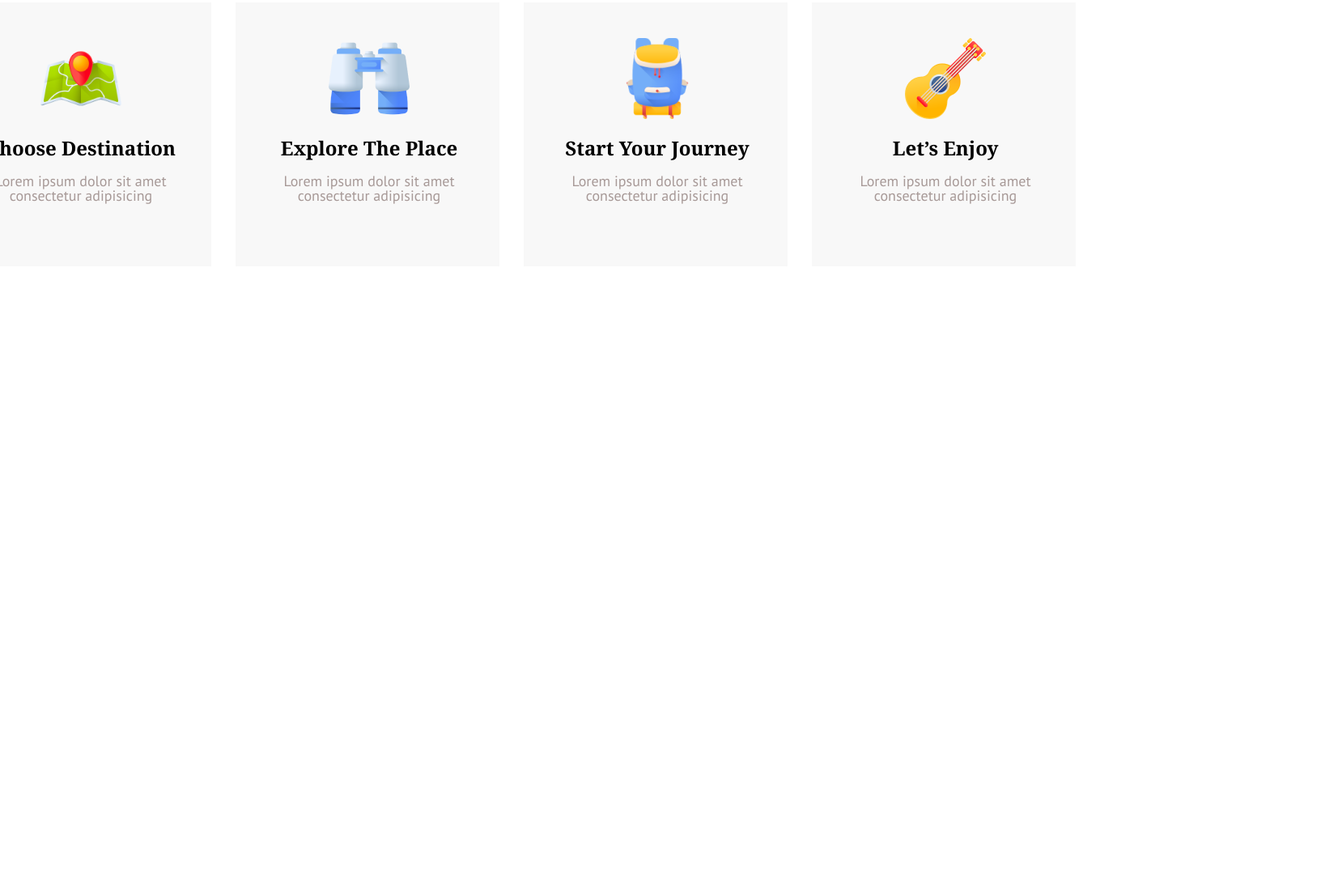
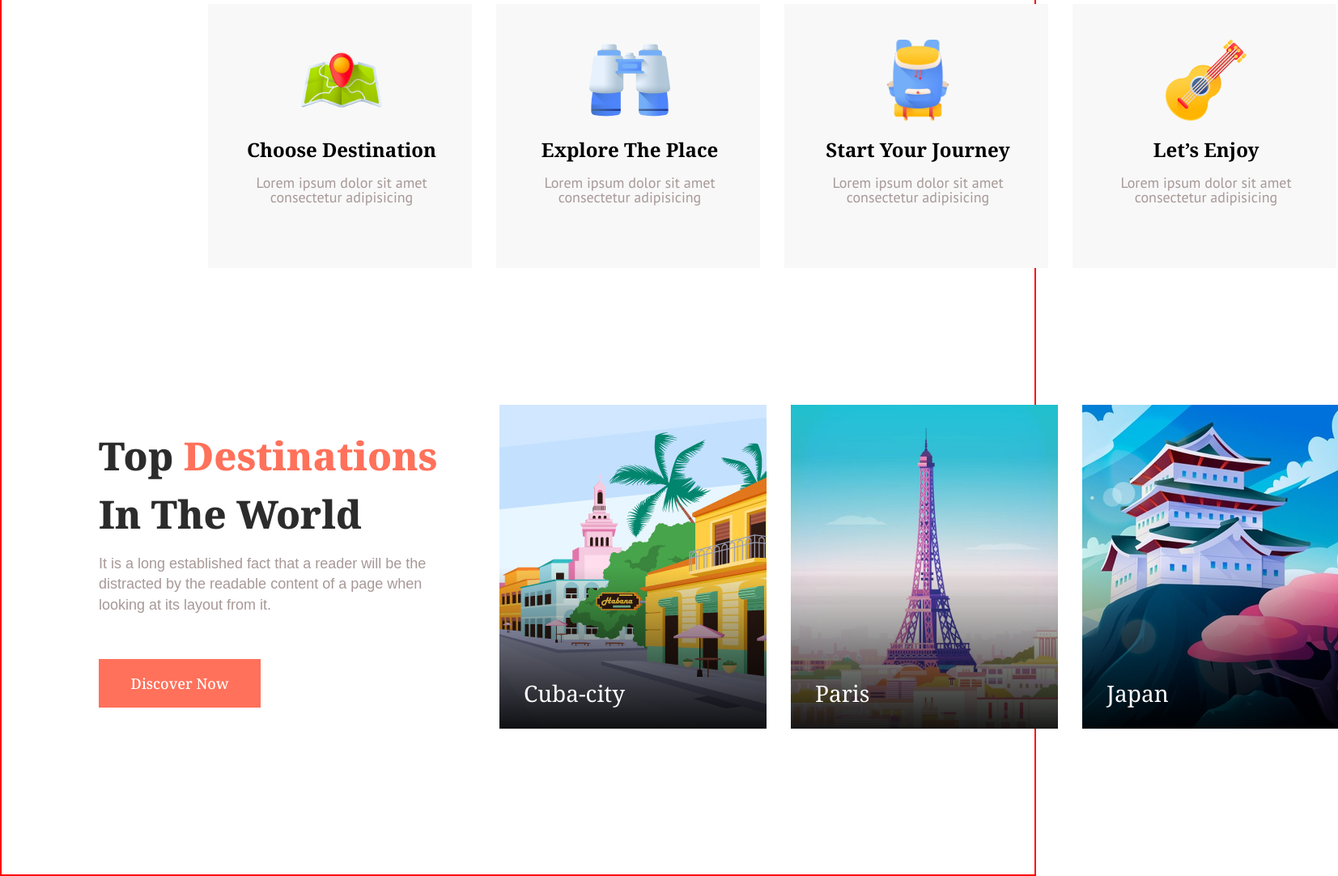
Before and after one commit to VladBr16/Travel_firma_prj, a plain HTML site: page index.html in a window 1280 px wide. Shown: the part 1362-2444 px from the top of the page at 81% size, 1653 px wide, since content can reach past the window. Before the commit the page ends 1871 px from the top, so only its background shows below. Drawn offline with Linux system fonts and the light colour scheme.

Commit message:
added third section and hover-buttons' '

```diff
--- a/css/header/header.css
+++ b/css/header/header.css
@@ -15,6 +15,8 @@
   font-family: Noto serif;
   font-size:20px;
 }
+
+ю
 .header_nav_acc{
   display:flex;
   justify-content: space-between;
--- a/css/main.css
+++ b/css/main.css
@@ -2,3 +2,4 @@
 @import "./header/header.css";
 @import "./main_sections/first_section/first_section.css";
 @import "./main_sections/second_section/second_section.css";
+@import "./main_sections/third_section/third_section.css";
--- a/css/main_sections/second_section/second_section.css
+++ b/css/main_sections/second_section/second_section.css
@@ -1,17 +1,16 @@
 .second{
-  display:flex;
-  justify-content: center;
+
 }
 .second_section{
-  padding:175px 151px 180px 135px;
-
-
+  /* border: 2px solid black; */
+  padding: 175px 271px 169px 255px;
 }
 
 .second_section_container{
   display: flex;
   justify-content: space-between;
   align-items: center;
+
 
   width:1394px;
   height:326px;
--- /dev/null
+++ b/css/main_sections/third_section/third_section.css
@@ -0,0 +1,83 @@
+.third_section{
+
+  width:100%;
+  height: 580px;
+  position: relative;
+  display: flex;
+}
+/* .square{
+  position: absolute;
+  width: 789px;
+  height:580px;
+  background-color: rgba(0, 0, 0, 0.267);
+  left: 1130px;
+  z-index: 0;
+} */
+.third_section_container{
+  display: flex;
+  align-items: center;
+
+  padding-left:120px;
+  padding-bottom:180px;
+}
+
+.third_section_box_pictures{
+  padding-left: 75px;
+}
+.third_section_image{
+  display: flex;
+  gap: 30px;
+}
+.figure_box{
+  width:330px;
+  height: 400px;
+  position: relative;
+}
+.figure_box:last-child{
+  width: 316px;
+}
+figcaption{
+  position:absolute;
+  bottom: 30px;
+  left:30px;
+  font-family: var(--font-family);
+  color:white;
+  font-size: 28px;
+  font-weight: 400;
+  z-index: 50;
+}
+.overlay::before {
+  content: '';
+  z-index: 10;
+  width: 100%;
+  height: 100%;
+  display: block;
+  position: absolute;
+  background: linear-gradient(0deg, rgba(0, 0, 0, 0.9) 0%, rgba(255, 255, 255, 0) 50%);
+}
+.third_section_h2{
+  font-family: var(--font-family);
+  font-weight: 800;
+  font-size: 48px;
+  color: #2c2c2c;
+  line-height: 1.5;
+  width:419px;
+  height:116px;
+
+  margin-bottom: 41px;
+}
+.third_section_h2__span{
+  color: #ff715b;
+}
+.third_section_p{
+  font-family: var(--second-family);
+  font-weight: 400;
+  font-size: 18px;
+  line-height: 144%;
+  color: #a79997;
+
+  width:420px;
+  height:71px;
+
+  margin-bottom: 59px;
+}
--- a/css/reset.css
+++ b/css/reset.css
@@ -1,3 +1,8 @@
+:root {
+  --font-family: "Noto Serif", sans-serif;
+  --second-family: "Product Sans", sans-serif;
+}
+
 
 html, body, div, span, applet, object, iframe,
 h1, h2, h3, h4, h5, h6, p, blockquote, pre,
@@ -26,8 +31,8 @@ footer, header, hgroup, menu, nav, section {
 }
 body {
 	line-height: 1;
-  width:100%;
-
+  /* width:100%; */
+border: 2px solid red;
 }
 ol, ul {
 	list-style: none;
@@ -101,3 +106,8 @@ a, li{
   list-style-type:none;
   color:black;
 }
+.btn:hover{
+  cursor:pointer;
+  background-color: #f3563e;
+  color:yellow;
+}
--- a/index.html
+++ b/index.html
@@ -73,6 +73,7 @@
 
       </div>
     </section>
+    <section>
     <div class="second">
         <div class="second_section">
           <div class="second_section_container">
@@ -124,6 +125,38 @@
         </div>
     </div>
     </section>
+    <section>
+      <div class="third_section">
+        <div class="square"></div>
+        <div class="third_section_container">
+          <div class="third_section_box_text">
+            <h2 class="third_section_h2">Top <span class="third_section_h2__span">Destinations</span> In The World</h2>
+            <p class="third_section_p">It is a long established fact that a reader will be the
+              distracted by the readable content of a page when looking
+              at its layout from it.</p>
+              <button class="btn"><p class="btn_text">Discover Now</p></button>
+          </div>
+          <div class="third_section_box_pictures">
+            <div class="third_section_image">
+              <figure class="figure_box overlay">
+                <img src="./image/Cuba-city.png" alt="Image">
+                <figcaption>Cuba-city</figcaption>
+              </figure>
+            <div class="third_section_image">
+              <figure class="figure_box overlay">
+                <img src="./image/Paris-City.png" alt="Image">
+                <figcaption>Paris</figcaption>
+              </figure>
+            <div class="third_section_image">
+              <figure class="figure_box overlay">
+                <img src="./image/japan.png" alt="Image">
+                <figcaption>Japan</figcaption>
+              </figure>
+            </div>
+          </div>
+        </div>
+      </div>
+    </section>
 
   </main>
   <footer>
```
Also changed, not shown: css/utilis.css (added), image/Cuba-city.png (added), image/Paris-City.png (added), image/japan.png (added).
